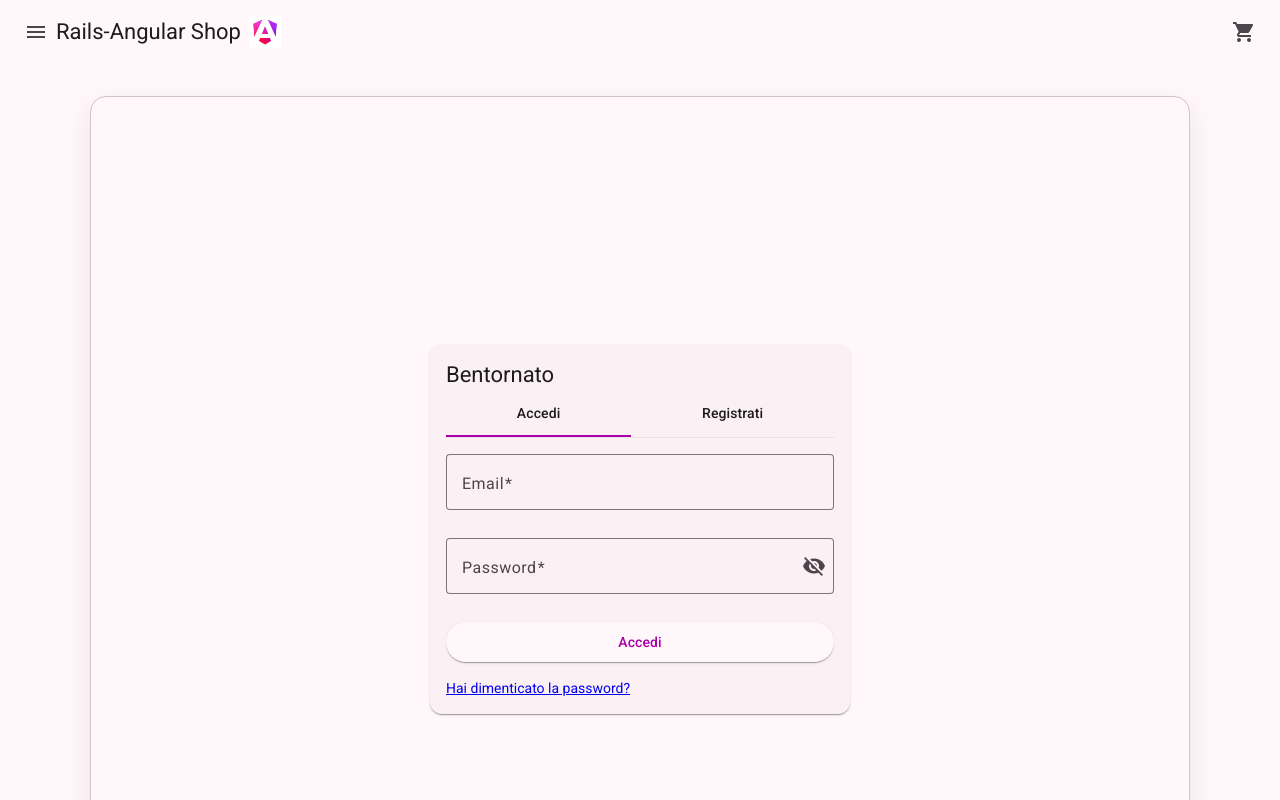
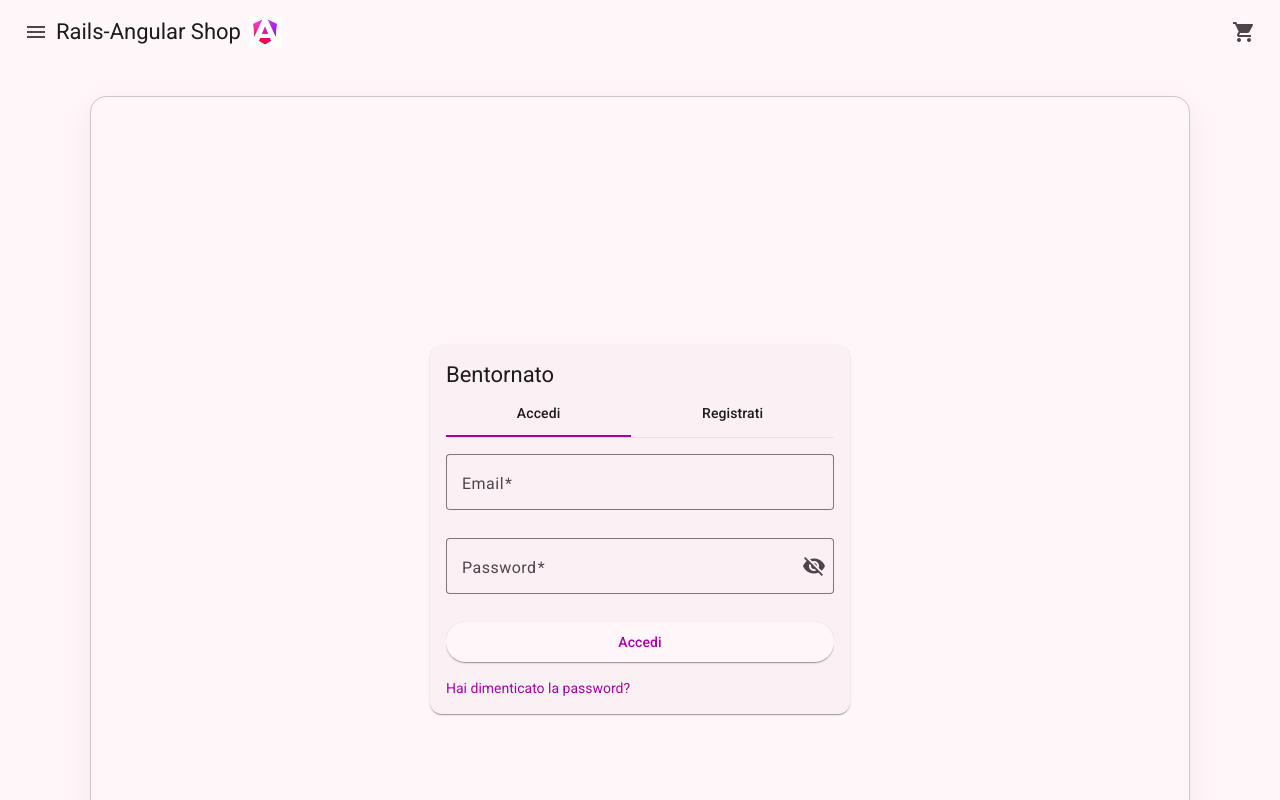
Before and after one commit to TosiMatteo/Shop, an Angular app in the folder frontend/: page /login in a window 1280 px wide. Shown: the top 800 px of the page. Built offline with nearby package versions, Linux system fonts and the light colour scheme.

Commit message:
Enhance login page: enable dynamic height for tabs, style "forgot password" link

```diff
--- a/frontend/src/app/features/auth/login-page/login-page.html
+++ b/frontend/src/app/features/auth/login-page/login-page.html
@@ -6,7 +6,7 @@
     </mat-card-header>
 
     <mat-card-content>
-      <mat-tab-group>
+      <mat-tab-group dynamicHeight>
 
         <!-- TAB LOGIN -->
         <mat-tab label="Accedi">
--- a/frontend/src/app/features/auth/login-page/login-page.scss
+++ b/frontend/src/app/features/auth/login-page/login-page.scss
@@ -16,3 +16,14 @@
   gap: 8px;
   padding: 16px 0;
 }
+
+.forgot-password-link {
+  font-size: 0.875rem;
+  color: var(--mat-sys-primary);
+  text-decoration: none;
+  align-self: flex-end;
+
+  &:hover {
+    text-decoration: underline;
+  }
+}
```
